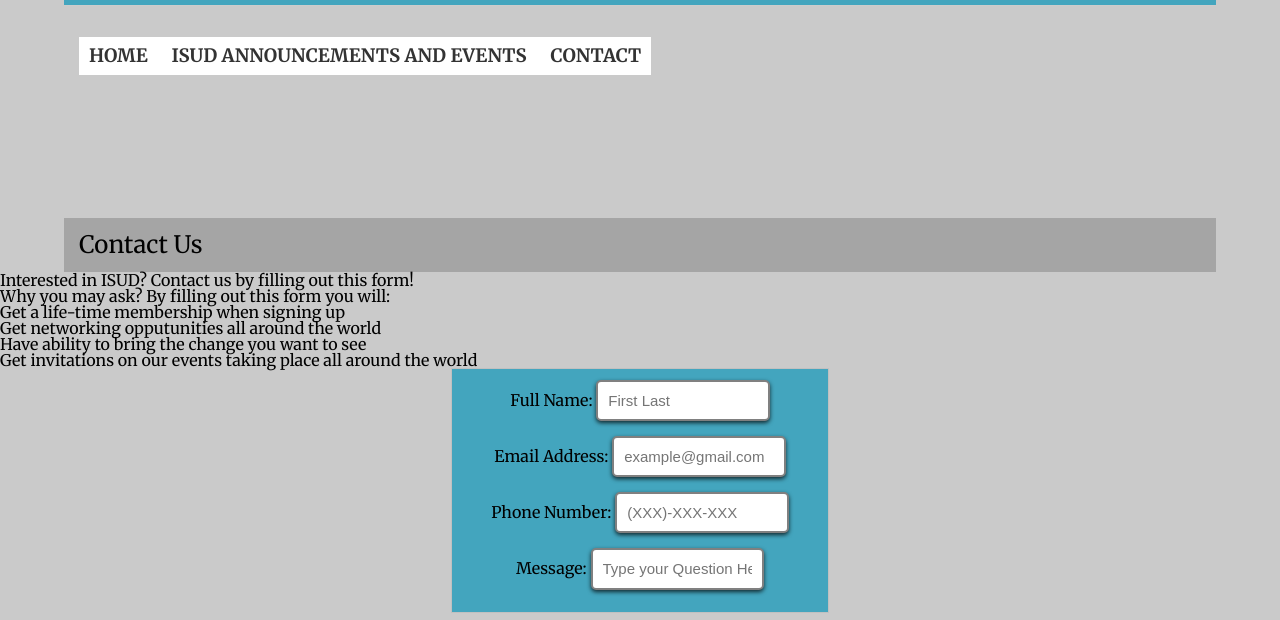
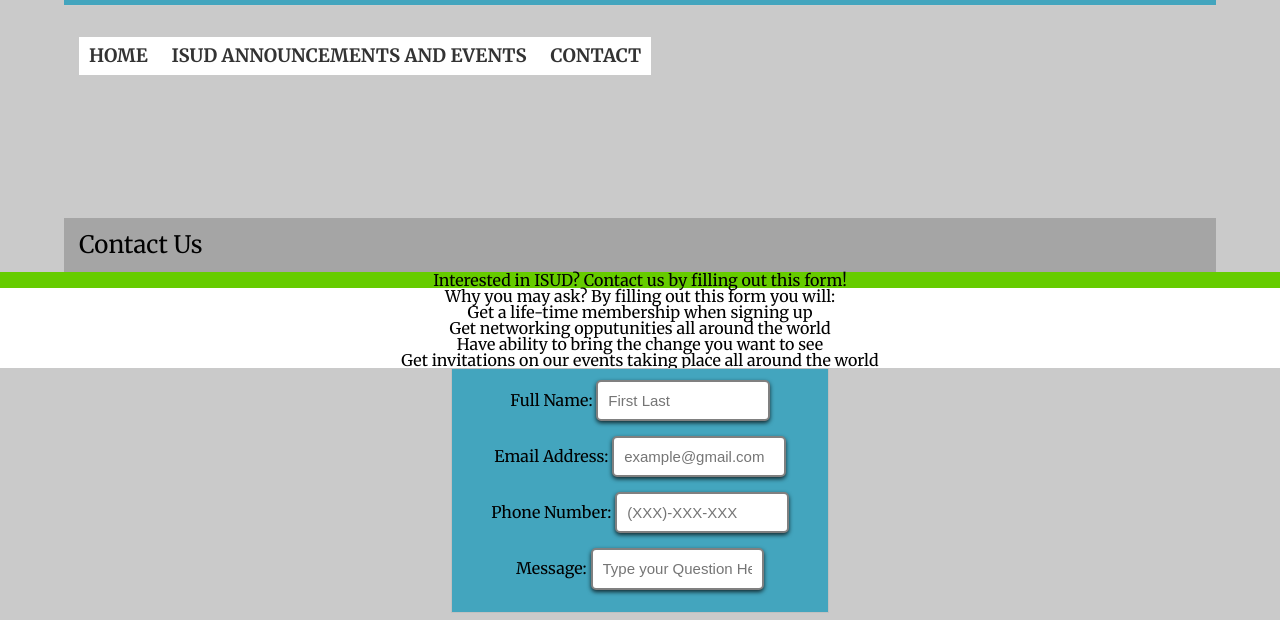
Before and after one commit to ITM362Project2SabaAdrianJoe/ITMD362Project2, a plain HTML site: page contact.html in a window 1280 px wide. Shown: the part 456-1076 px from the top of the page. Drawn offline with Linux system fonts and the light colour scheme.

Commit message:
adding css to h2

```diff
--- a/contact.html
+++ b/contact.html
@@ -26,9 +26,11 @@
   </nav>
   <h1>Contact Us</h1>
   <section class="why">
-  <h2>Interested in ISUD&#63; Contact us by filling out this form&#33;</h2>
-  <h2>Why you may ask? By filling out this form you will:</h2>
-  <ul>
+  <div class="int">
+    <h2>Interested in ISUD&#63; Contact us by filling out this form&#33;</h2>
+  </div>
+    <h2>Why you may ask? By filling out this form you will:</h2>
+   <ul>
     <li> Get a life-time membership when signing up</li>
 	<li> Get networking opputunities all around the world</li>
 	<li> Have ability to bring the change you want to see </li>
--- a/css/style.css
+++ b/css/style.css
@@ -246,3 +246,10 @@ fieldset {
 .text {
 	background-color: white;
 }
+.why {
+	background-color: white;
+	text-align: center;
+}
+.int {
+	background-color: #66cc00;
+}
```
